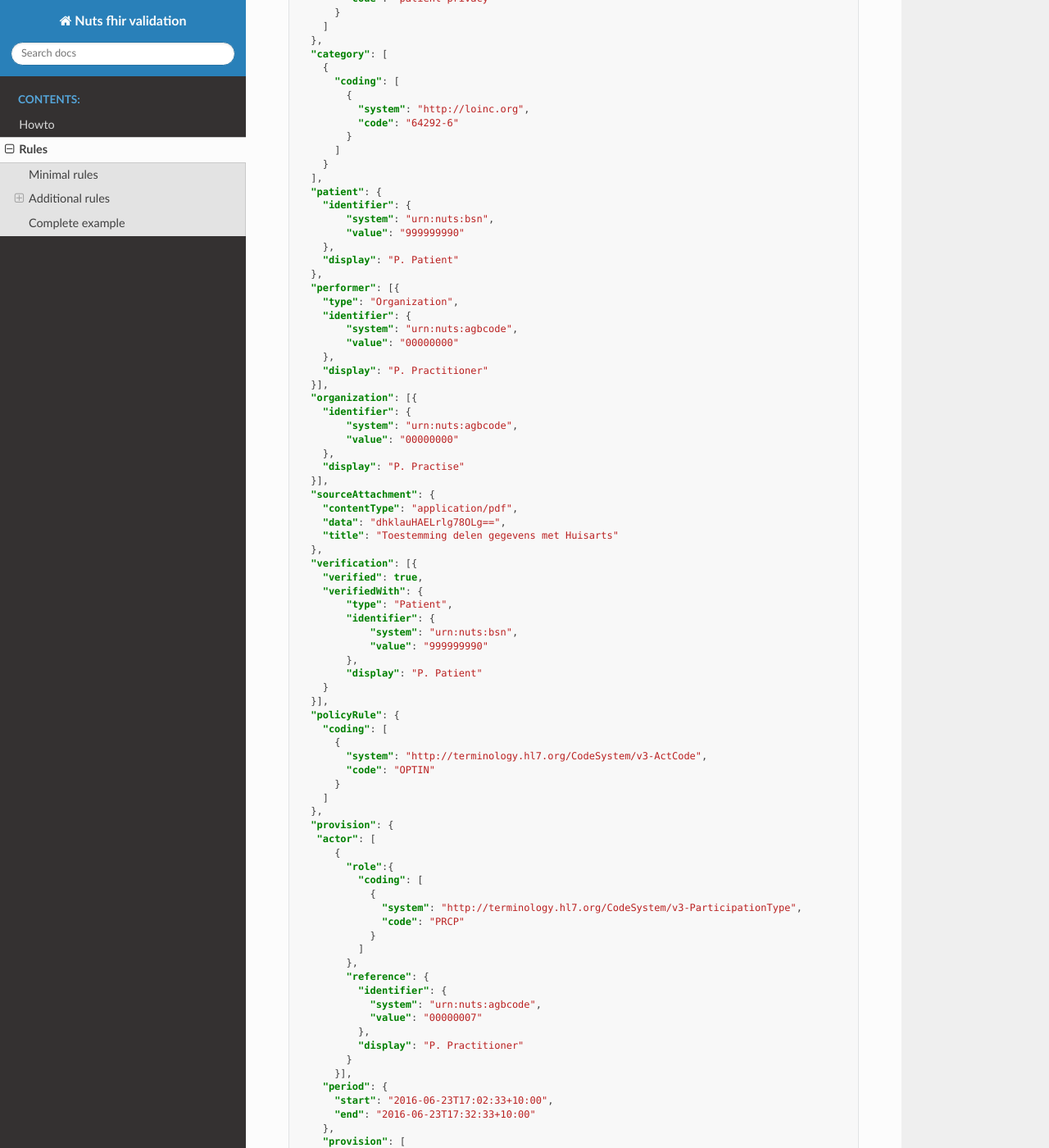
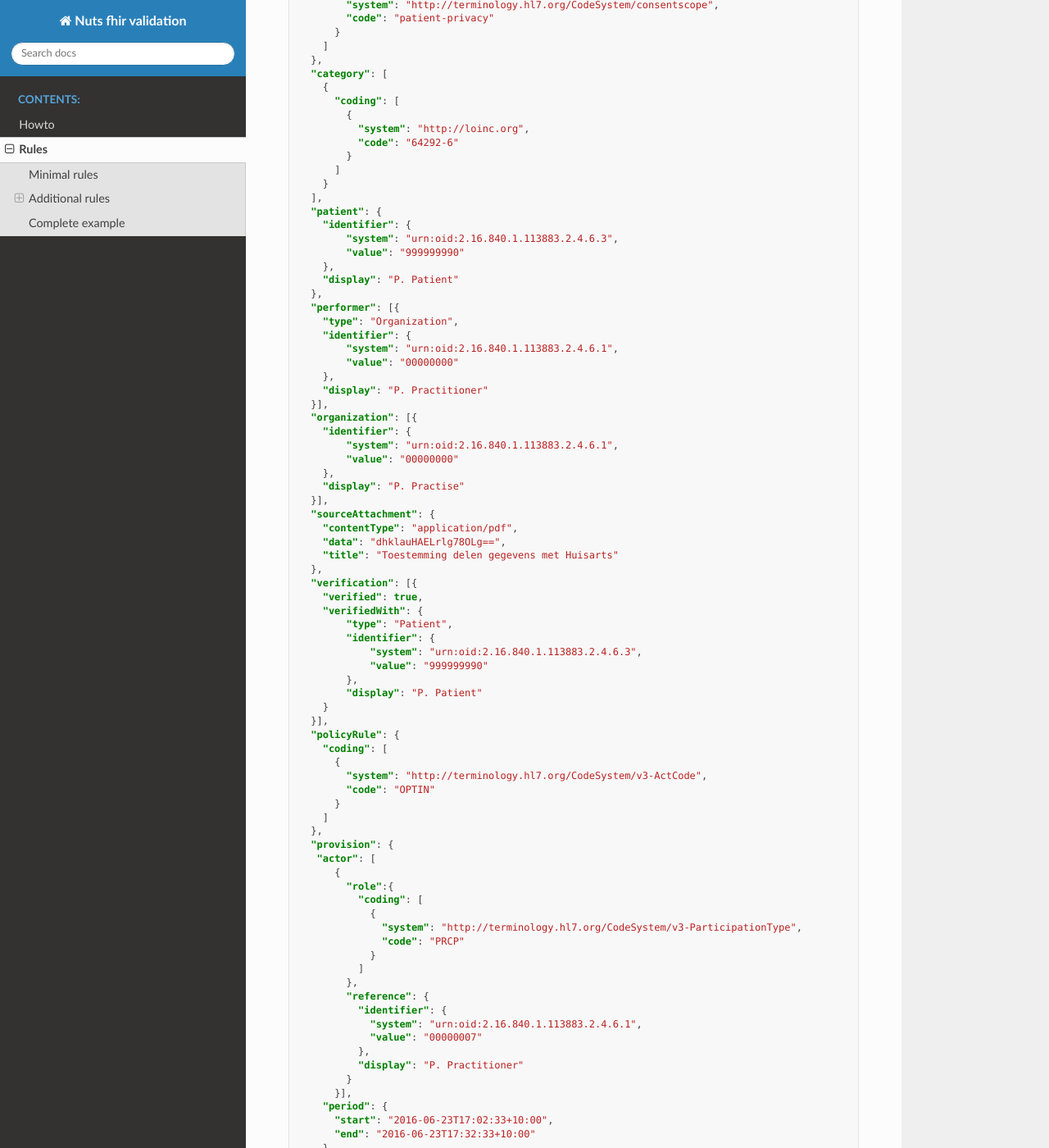
Before and after one commit to nuts-foundation/nuts-fhir-validation, a Sphinx documentation site: the page built from docs/pages/rules.rst, in a window 1280 px wide and 1400 px high, scrolled down 6187 px. Shown: the whole window at 82% size. Built offline with Sphinx 7.4.7 and the Read the Docs theme 2.0.0, drawn with Linux system fonts in a browser that asks for light colours; some of the changed text lies outside the part shown.

Commit message:
Changed identifier to URN
Signed-off-by: Wout Slakhorst <wout.slakhorst@nedap.com>

```diff
--- a/docs/pages/rules.rst
+++ b/docs/pages/rules.rst
@@ -58,7 +58,7 @@
 .......
 
 :code:`patient` Reference is required and the :code:`identifier` field is present. :code:`display` Is optional.
-The :code:`system` of the identifier must be a valid Nuts system. In the case of patients this must be **urn:nuts:bsn**.
+The :code:`system` of the identifier must be a valid Nuts system. In the case of patients this must be **urn:oid:2.16.840.1.113883.2.4.6.3**.
 This will be extended in the future when the PGO case is added.
 
 .. code-block:: json
@@ -67,7 +67,7 @@
       "resourceType": "Consent",
       "patient": {
         "identifier": {
-            "system": "urn:nuts:bsn",
+            "system": "urn:oid:2.16.840.1.113883.2.4.6.3",
             "value": "999999990"
         },
         "display": "P. Patient"
@@ -98,7 +98,7 @@
       "performer": {
         "type": "Practitioner",
         "identifier": {
-            "system": "urn:nuts:agbcode",
+            "system": "urn:oid:2.16.840.1.113883.2.4.6.1",
             "value": "00000007"
         },
         "display": "P. Practitioner"
@@ -112,7 +112,7 @@
       "performer": [{
         "type": "Organization",
         "identifier": {
-            "system": "urn:nuts:agbcode",
+            "system": "urn:oid:2.16.840.1.113883.2.4.6.1",
             "value": "00000000"
         },
         "display": "P. Practitioner"
@@ -129,7 +129,7 @@
       "resourceType": "Consent",
       "organization": [{
         "identifier": {
-            "system": "urn:nuts:agbcode",
+            "system": "urn:oid:2.16.840.1.113883.2.4.6.1",
             "value": "00000000"
         },
         "display": "P. Practise"
@@ -187,7 +187,7 @@
         "verifiedWith": {
             "type": "Patient",
             "identifier": {
-                "system": "urn:nuts:bsn",
+                "system": "urn:oid:2.16.840.1.113883.2.4.6.3",
                 "value": "999999990"
             },
             "display": "P. Patient"
@@ -260,7 +260,7 @@
             },
             "reference": {
               "identifier": {
-                "system": "urn:nuts:agbcode",
+                "system": "urn:oid:2.16.840.1.113883.2.4.6.1",
                 "value": "00000007"
               },
               "display": "P. Practitioner"
@@ -323,7 +323,7 @@
       ],
       "patient": {
         "identifier": {
-            "system": "urn:nuts:bsn",
+            "system": "urn:oid:2.16.840.1.113883.2.4.6.3",
             "value": "999999990"
         },
         "display": "P. Patient"
@@ -331,14 +331,14 @@
       "performer": [{
         "type": "Organization",
         "identifier": {
-            "system": "urn:nuts:agbcode",
+            "system": "urn:oid:2.16.840.1.113883.2.4.6.1",
             "value": "00000000"
         },
         "display": "P. Practitioner"
       }],
       "organization": [{
         "identifier": {
-            "system": "urn:nuts:agbcode",
+            "system": "urn:oid:2.16.840.1.113883.2.4.6.1",
             "value": "00000000"
         },
         "display": "P. Practise"
@@ -353,7 +353,7 @@
         "verifiedWith": {
             "type": "Patient",
             "identifier": {
-                "system": "urn:nuts:bsn",
+                "system": "urn:oid:2.16.840.1.113883.2.4.6.3",
                 "value": "999999990"
             },
             "display": "P. Patient"
@@ -380,7 +380,7 @@
             },
             "reference": {
               "identifier": {
-                "system": "urn:nuts:agbcode",
+                "system": "urn:oid:2.16.840.1.113883.2.4.6.1",
                 "value": "00000007"
               },
               "display": "P. Practitioner"
```
Also changed, not shown: 3 other files.
